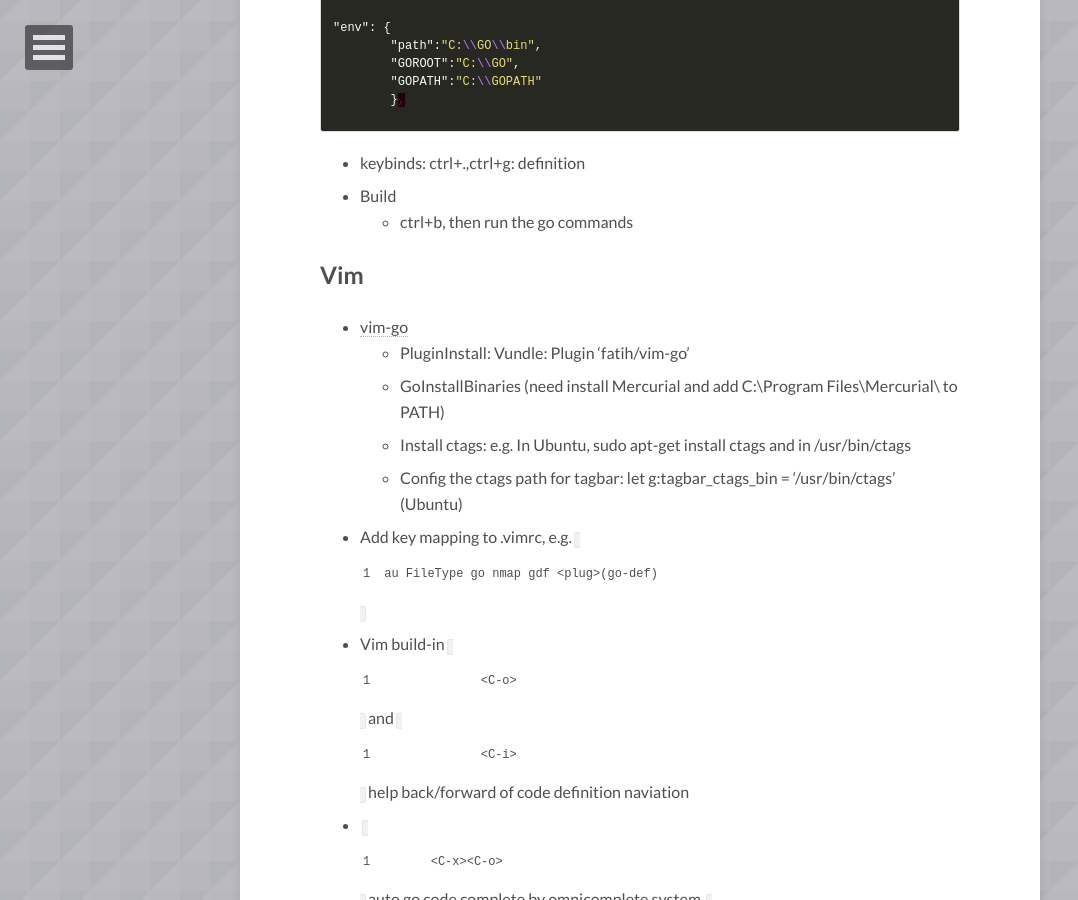
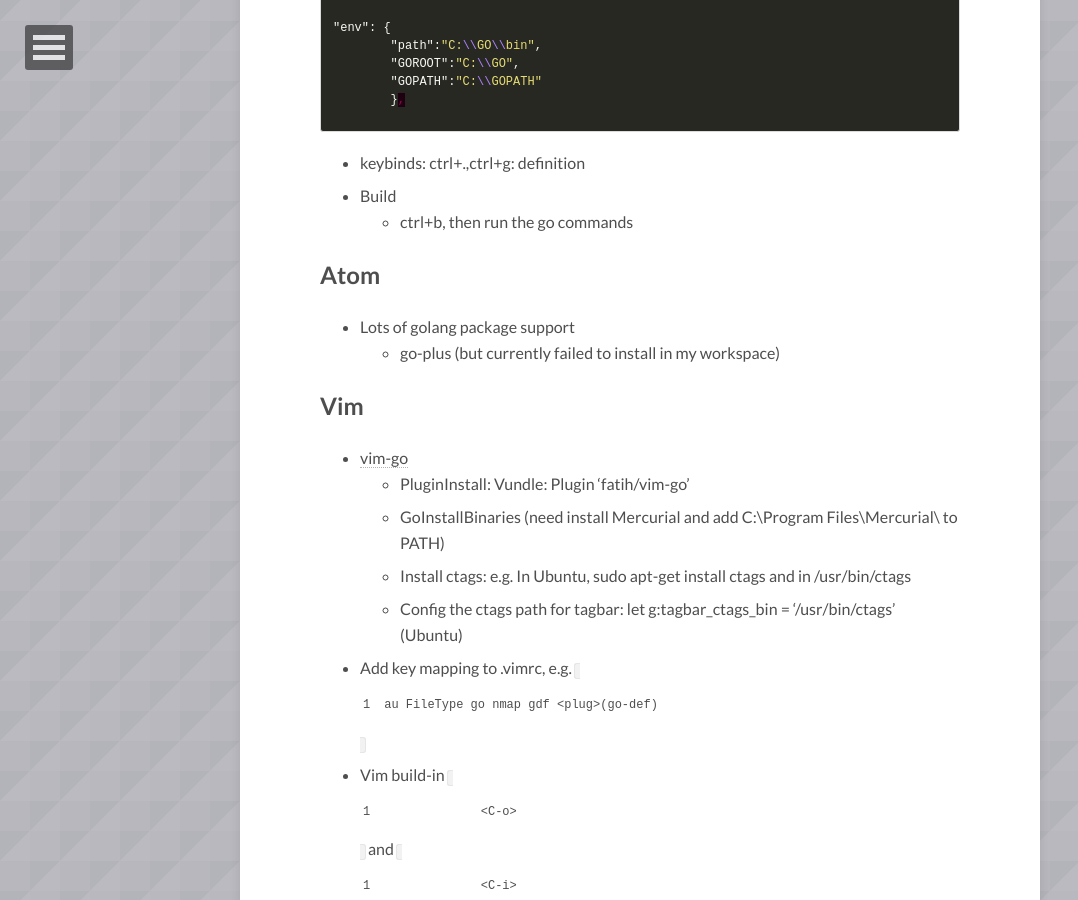
Before and after one commit to KasperDeng/kasperdeng.github.io, a Jekyll site: the page built from _posts/2015-04-15-go-dev-env.md, in a window 1280 px wide and 900 px high, scrolled down 2139 px. Shown: the whole window, without its empty margins (0-1078 px from the left). Built offline with Jekyll 4.4.1, drawn with Linux system fonts in a browser that asks for light colours; nearby versions of some CDN libraries; comment, search, counter and statistics services are not loaded.

Commit message:
add atom in go dev environment

```diff
--- a/_posts/2015-04-15-go-dev-env.md
+++ b/_posts/2015-04-15-go-dev-env.md
@@ -71,6 +71,10 @@ import urllib.request,os; pf = 'Package Control.sublime-package'; ipp = sublime.
 - Build
    * ctrl+b, then run the go commands
 
+## Atom ##
+* Lots of golang package support
+   - go-plus (but currently failed to install in my workspace)
+
 ## Vim ##
 
 * [vim-go](https://github.com/fatih/vim-go)
```
